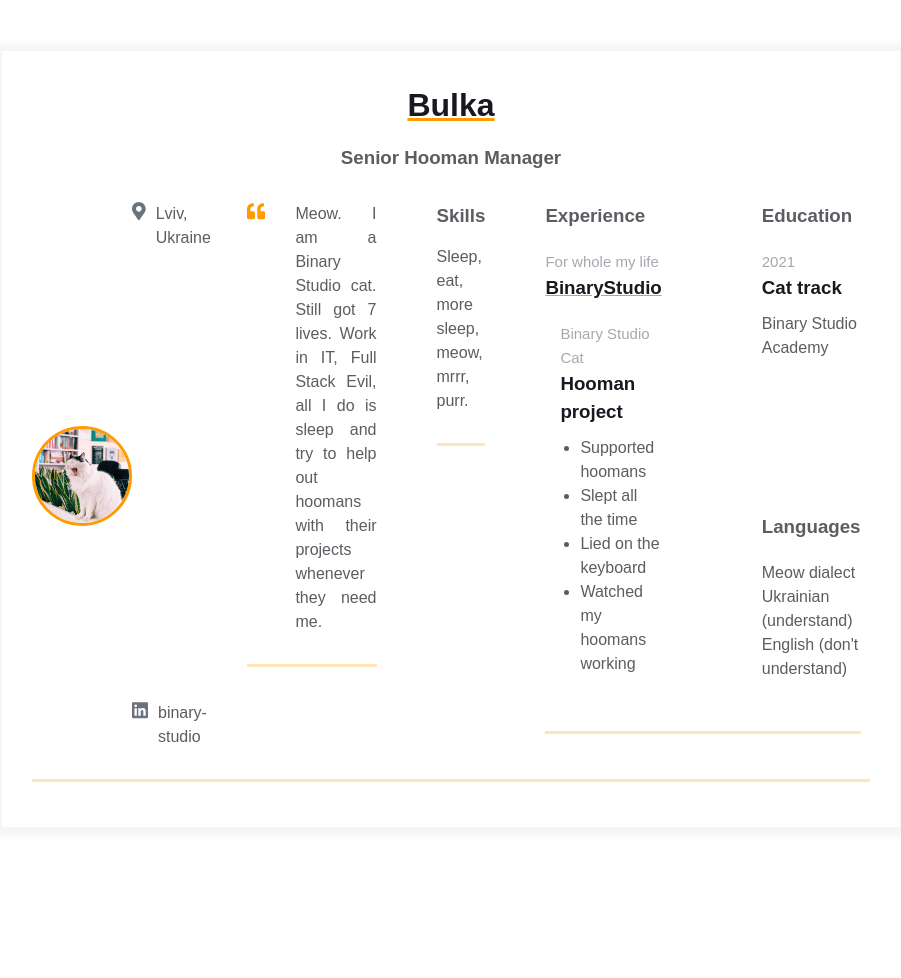
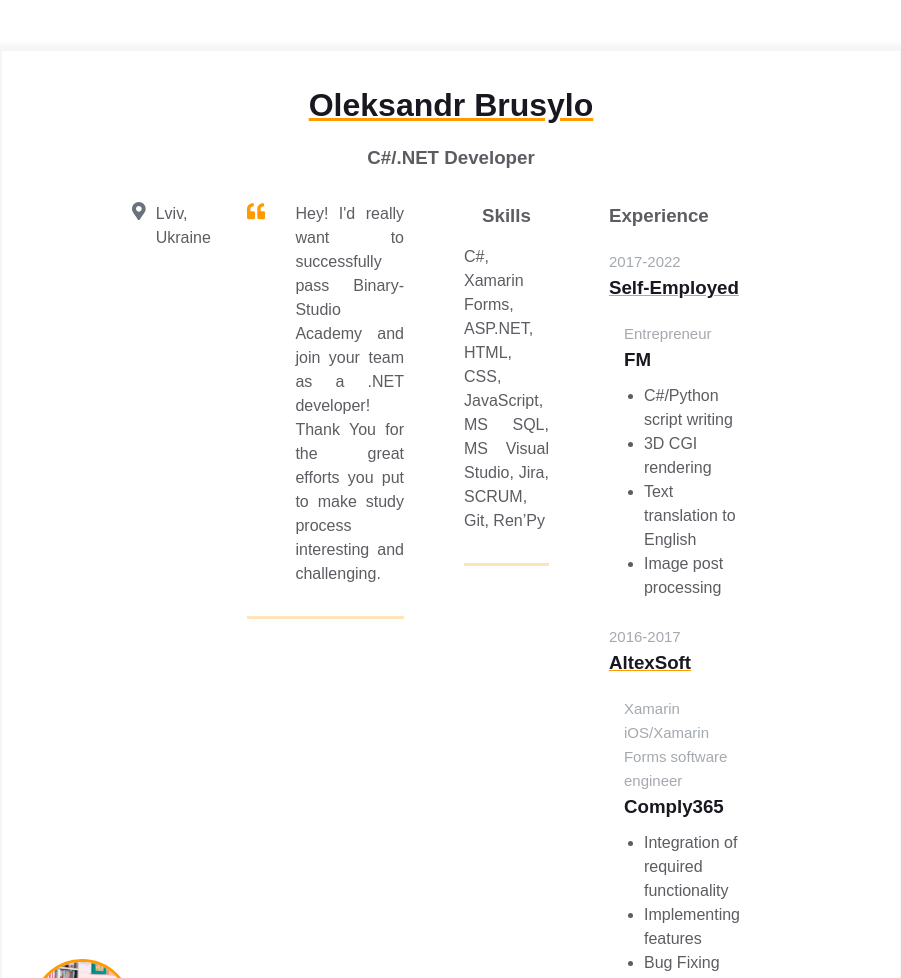
Before and after one commit to oleksandr-brusylo/homepage, a plain HTML site: page index.html in a window 1280 px wide. Shown: the top 978 px of the page, without its empty margins (189-1090 px from the left). Before the commit the page ends 878 px from the top, so only its background shows below. Drawn offline with Linux system fonts and the light colour scheme.

Commit message:
Resume templated filled with personal info

```diff
--- a/index.html
+++ b/index.html
@@ -11,18 +11,18 @@
         <div class="resume">
           <div class="container">
             <div class="resume__block">
-              <h1 class="contact-info__header">Bulka</h1>
-              <h3 class="contact-info__sub-header">Senior Hooman Manager</h3>
+              <h1 class="contact-info__header">Oleksandr Brusylo</h1>
+              <h3 class="contact-info__sub-header">C#/.NET Developer</h3>
 
               <div class="contact_info_container fh">
                 <div class="contact-info__block"></div>
 
                 <div class="contact-info__block contact-info__block--center">
-                  <img class="contact-info__avatar" src="assets/1.jpg" alt="Avatar">
+                  <img class="contact-info__avatar" src="assets/1.jpg" alt="Avatar" onclick="alert('Meow!')">
                 </div>
 
                 <div class="contact-info__block">
-                    <a href="" rel="author" class="contact-info__item">
+                    <a href="https://www.google.com/maps/place/Binary+Studio+Ltd/@49.8570041,24.0203528,15z/data=!4m5!3m4!1s0x0:0x3a5b807e9e831b03!8m2!3d49.8568584!4d24.0204415" rel="author" class="contact-info__item">
                         <div class="contact-info__item-icon-wrapper">
                           <svg class="contact-info__item-icon" xmlns="http://www.w3.org/2000/svg" viewBox="0 0 384 512">
                             <path
@@ -53,10 +53,9 @@
                             </path>
                           </svg>
                         </div>
-                        <p class="intro_text">Meow.
-                          I am a Binary Studio cat. Still got 7 lives. Work in IT, Full Stack Evil,
-                          all I do is sleep and try to help out hoomans with their projects whenever
-                          they need me.
+                        <p class="intro_text">Hey!
+                          I'd really want to successfully pass Binary-Studio Academy and join your team as a .NET developer!
+                          Thank You for the great efforts you put to make study process interesting and challenging.
                         </p>
                       </div>
                     </div>
@@ -65,7 +64,7 @@
                     <div class="resume__block">
                       <div class="skills">
                         <h3 class="skills__header">Skills</h3>
-                        <p class="skills__text">Sleep, eat, more sleep, meow, mrrr, purr. </p>
+                        <p class="skills__text">C#, Xamarin Forms, ASP.NET, HTML, CSS, JavaScript, MS SQL, MS Visual Studio, Jira, SCRUM, Git, Ren’Py</p>
                       </div>
                     </div>
                   </div>
@@ -79,20 +78,35 @@
                                 <h3 class="experiences__header">Experience</h3>
                                 <div class="experiences__company">
                                   <div class="experiences__company-header">
-                                    <span class="experiences__company-header-durability">For whole my life</span>
-                                    <h3 class="experiences__company-header-name">BinaryStudio</h3>
+                                    <span class="experiences__company-header-durability">2017-2022</span>
+                                    <h3 class="experiences__company-header-name">Self-Employed</h3>
                                   </div>
 
                                   <div class="experiences__company-project">
-                                    <span class="experiences__company-project-role">Binary Studio Cat</span>
-                                    <h3 class="experiences__company-project-name">Hooman project</h3>
+                                    <span class="experiences__company-project-role">Entrepreneur</span>
+                                    <h3 class="experiences__company-project-name">FM</h3>
                                     <ul class="experiences__company-project-responsibilities">
-                                      <li>Supported hoomans</li>
-                                      <li>Slept all the time</li>
-                                      <li>Lied on the keyboard</li>
-                                      <li>Watched my hoomans working</li>
+                                      <li>C#/Python script writing</li>
+                                      <li>3D CGI rendering</li>
+                                      <li>Text translation to English</li>
+                                      <li>Image post processing</li>
                                     </ul>
                                   </div>
+                                  <div class="experiences__company">
+                                    <div class="experiences__company-header">
+                                      <span class="experiences__company-header-durability">2016-2017</span>
+                                      <h3 class="experiences__company-header-name">AltexSoft</h3>
+                                    </div>
+
+                                    <div class="experiences__company-project">
+                                      <span class="experiences__company-project-role">Xamarin iOS/Xamarin Forms software engineer</span>
+                                      <h3 class="experiences__company-project-name">Comply365</h3>
+                                      <ul class="experiences__company-project-responsibilities">
+                                        <li>Integration of required functionality</li>
+                                        <li>Implementing features</li>
+                                        <li>Bug Fixing</li>
+                                      </ul>
+                                    </div>
                                 </div>
                               </div>
                         </div>
@@ -102,22 +116,32 @@
                                 <div class="additional-info__education">
                                   <h3 class="additional-info__education-header">Education</h3>
                                   <div class="additional-info__education-university">
-                                    <span class="additional-info__education-university-durability">2021</span>
-                                    <h3 class="additional-info__education-university-speciality">Cat track</h3>
-                                    <p class="additional-info__education-university-name">Binary Studio Academy</p>
+                                    <span class="additional-info__education-university-durability">2008-2013</span>
+                                    <h3 class="additional-info__education-university-speciality">Institute of mechanics and transport, qualification of Engineer-Mechanic</h3>
+                                    <p class="additional-info__education-university-name">Kremenchuk Mykhailo Ostrohradskyi National University</p>
                                   </div>
                                 </div>
+
+                                <div class="additional-info__education">
+                                    <h3 class="additional-info__education-header">Additional Education</h3>
+                                    <div class="additional-info__education-university">
+                                      <span class="additional-info__education-university-durability">2012</span>
+                                      <p class="additional-info__education-university-name">China: Internship in Lanzhou Jiaotong University</p>
+                                      <span class="additional-info__education-university-durability">2011</span>
+                                      <p class="additional-info__education-university-name">USA: Participant of Work and Travel international program</p>
+                                    </div>
+                                  </div>
 
                                 <div class="additional-info__languages">
                                   <h3 class="additional-info__languages-header">Languages</h3>
                                   <p class="additional-info__languages-item">
-                                    Meow dialect
+                                    Ukrainian (Fluent)
                                   </p>
                                   <p class="additional-info__languages-item">
-                                    Ukrainian (understand)
+                                    Russian (Fluent)
                                   </p>
                                   <p class="additional-info__languages-item">
-                                    English (don't understand)
+                                    English (Upper-Intermediate)
                                   </p>
                                 </div>
                               </div>
```
